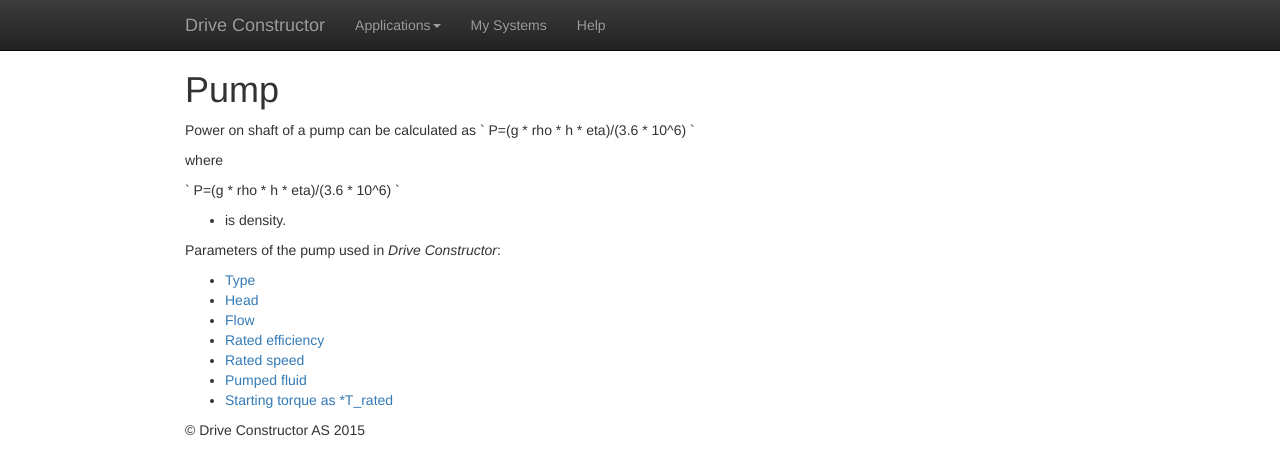
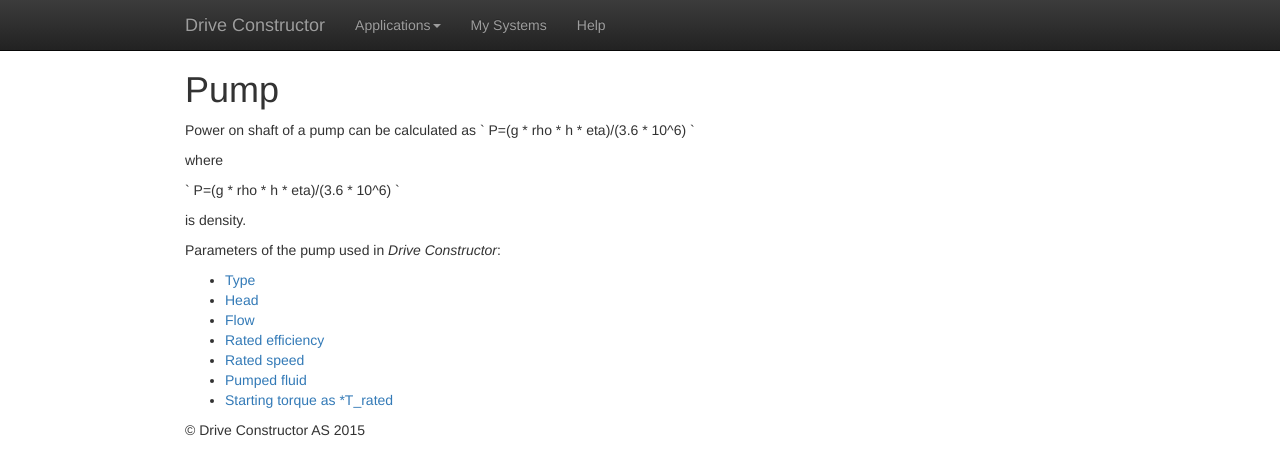
Before and after one commit to Alexey1Gavrilov/drive-constructor-site, a Jekyll site: the page built from help/applications/pump/index.md, in a window 1280 px wide. Shown: the top 475 px of the page. Built offline with Jekyll 4.4.1, drawn with Linux system fonts in a browser that asks for light colours.

```diff
--- a/help/applications/pump/index.md
+++ b/help/applications/pump/index.md
@@ -15,7 +15,7 @@ where
 	P=(g * rho * h * eta)/(3.6 * 10^6)
 `
 
-- is density.
+is density.
 
 Parameters of the pump used in *Drive Constructor*:
 
```
